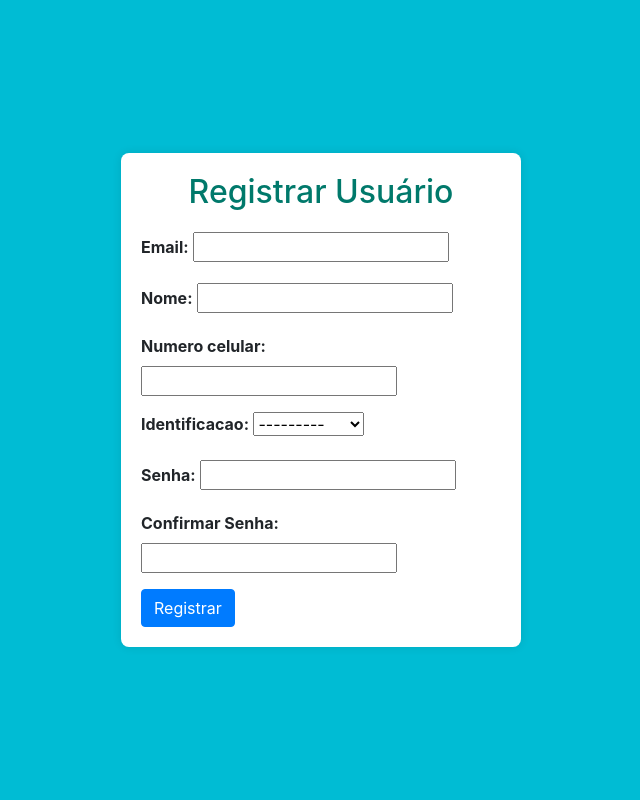
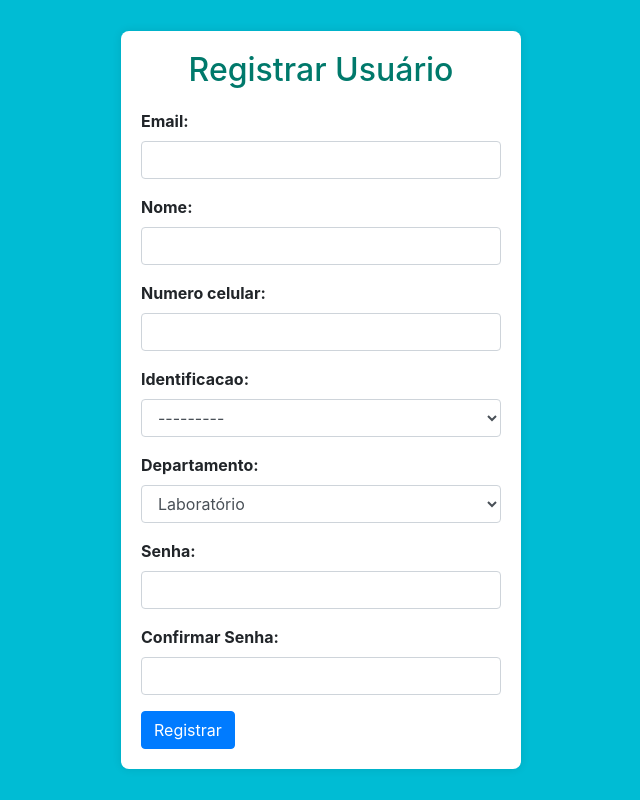
Before and after one commit to JaumF/IF-Chamado, a Django app: page /registrar/ in a window 1280 px wide. Shown: the whole page, without its empty margins (319-959 px from the left). Run offline with Django 5.2, Linux system fonts and the light colour scheme; some libraries are stand-ins or nearby versions.

Commit message:
registrar chamado pronto

```diff
--- a/if_app/forms.py
+++ b/if_app/forms.py
@@ -7,7 +7,7 @@ class UsuarioCreationForm(forms.ModelForm):
 
     class Meta:
         model = Usuario
-        fields = ['email', 'nome', 'numero_celular', 'identificacao', 'password']
+        fields = ['email', 'nome', 'numero_celular', 'identificacao', 'departamento', 'password']
 
     def clean(self):
         cleaned_data = super().clean()
--- a/if_app/models.py
+++ b/if_app/models.py
@@ -41,6 +41,7 @@ class Usuario(AbstractBaseUser, PermissionsMixin):
     nome = models.CharField(max_length=100)
     numero_celular = models.CharField(max_length=11)
     identificacao = models.CharField(max_length=50, choices=[('Funcionario', 'Funcionario'), ('Professor', 'Professor'), ('Aluno', 'Aluno')])
+    departamento = models.CharField(max_length=50, choices=[('Laboratório', 'Laboratório'), ('Caen', 'Caen'), ('Pavilhão Novo', 'Pavilhão Novo'), ('Pavilhão Velho', 'Pavilhão Velho')], default='Laboratório')
     is_active = models.BooleanField(default=True)
     is_staff = models.BooleanField(default=False)
 
--- a/if_app/templates/aplicativo/registrar_usuario.html
+++ b/if_app/templates/aplicativo/registrar_usuario.html
@@ -1,3 +1,5 @@
+{% load form_tags %}
+
 <!DOCTYPE html>
 <html>
 <head>
@@ -49,27 +51,31 @@
             {% csrf_token %}
             <div class="form-group">
                 {{ form.email.label_tag }}
-                {{ form.email }}
+                {{ form.email|add_class:"form-control" }}
             </div>
             <div class="form-group">
                 {{ form.nome.label_tag }}
-                {{ form.nome }}
+                {{ form.nome|add_class:"form-control" }}
             </div>
             <div class="form-group">
                 {{ form.numero_celular.label_tag }}
-                {{ form.numero_celular }}
+                {{ form.numero_celular|add_class:"form-control" }}
             </div>
             <div class="form-group">
                 {{ form.identificacao.label_tag }}
-                {{ form.identificacao }}
+                {{ form.identificacao|add_class:"form-control" }}
+            </div>
+            <div class="form-group">
+                {{ form.departamento.label_tag }}
+                {{ form.departamento|add_class:"form-control" }}
             </div>
             <div class="form-group">
                 {{ form.password.label_tag }}
-                {{ form.password }}
+                {{ form.password|add_class:"form-control" }}
             </div>
             <div class="form-group">
                 {{ form.password_confirm.label_tag }}
-                {{ form.password_confirm }}
+                {{ form.password_confirm|add_class:"form-control" }}
             </div>
             <button type="submit" class="btn btn-primary">Registrar</button>
         </form>
--- /dev/null
+++ b/if_app/templatetags/form_tags.py
@@ -0,0 +1,7 @@
+from django import template
+
+register = template.Library()
+
+@register.filter
+def add_class(field, css_class):
+    return field.as_widget(attrs={'class': css_class})
--- a/if_dados/templates/meus-chamados.html
+++ b/if_dados/templates/meus-chamados.html
@@ -36,6 +36,7 @@
                 <div class="col-4 text-center text-white">
                     <div>Estado</div>
                 </div>
+
                 <div class="col-4 text-center text-white">
                     <div>Opções</div>
                 </div>
```
Also changed, not shown: db.sqlite3, if_app/migrations/0002_usuario_departamento.py (added), if_app/migrations/0003_alter_usuario_departamento.py (added), if_app/templatetags/__init__.py (added).
